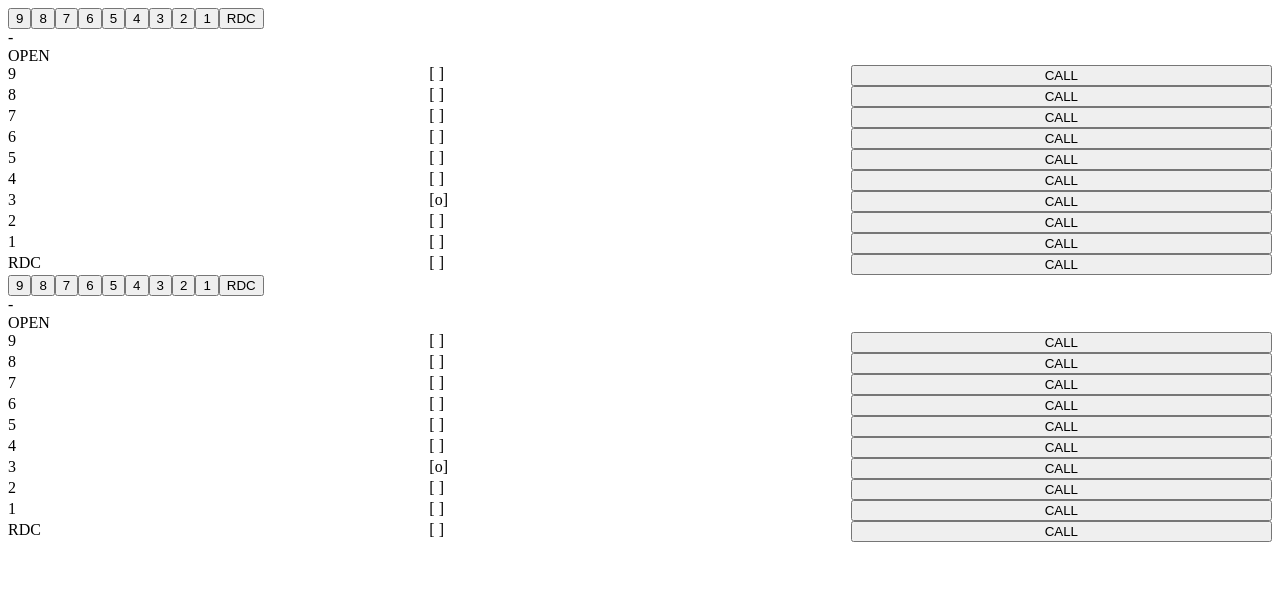
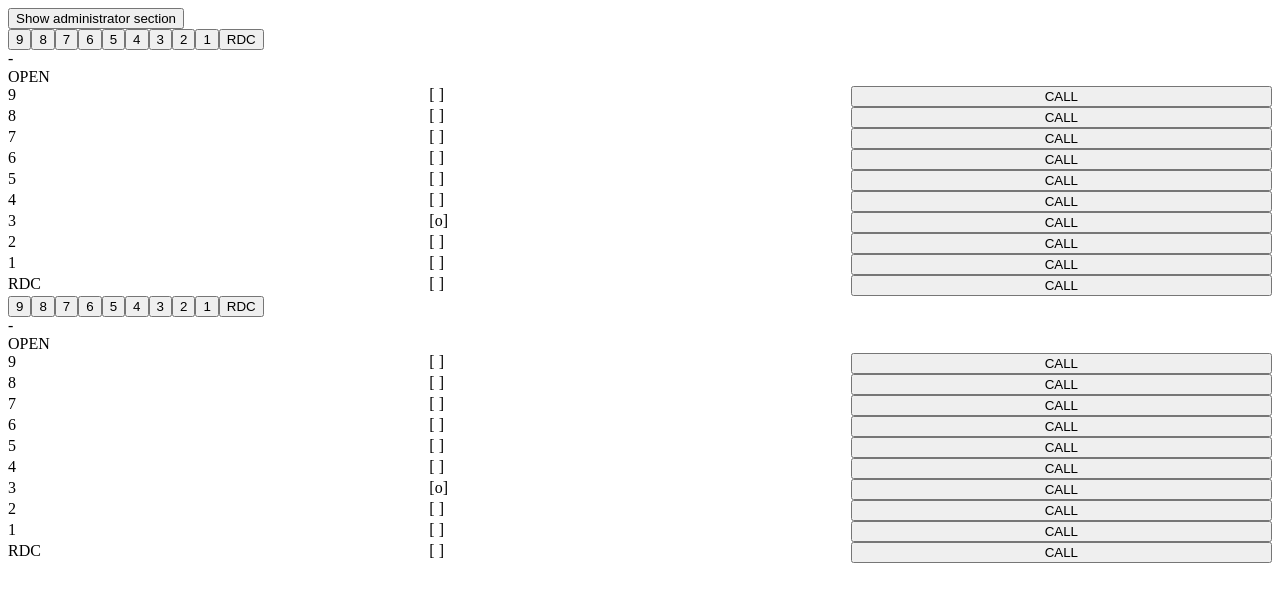
Before and after one commit to lde-moul/elevator, a React app: page / in a window 1280 px wide. Shown: the top 602 px of the page. Built offline with nearby package versions, Linux system fonts and the light colour scheme; no server answers.

Commit message:
Add empty administrator page

```diff
--- /dev/null
+++ b/src/client/components/AdminPage.tsx
@@ -0,0 +1,10 @@
+'use strict';
+
+import React from 'react';
+
+export default () => {
+  return (
+    <div>
+    </div>
+  );
+}
--- a/src/client/components/App.tsx
+++ b/src/client/components/App.tsx
@@ -1,12 +1,28 @@
 'use strict';
 
+import AdminPage from './AdminPage';
 import ElevatorPage from './ElevatorPage';
 
-import React from 'react';
+import React, { useState } from 'react';
 
 interface AppProps {
 };
 
 export default ({}: AppProps) => {
-  return <ElevatorPage />;
+  const [admin, setAdmin] = useState(false);
+
+  const handleAdminToggle = () =>
+    setAdmin(!admin);
+
+  const Page = admin ? AdminPage : ElevatorPage;
+
+  return (
+    <div>
+      <button type="button" onClick={handleAdminToggle}>
+        Show {admin ? 'user' : 'administrator'} section
+      </button>
+
+      <Page />
+    </div>
+  );
 };
```
